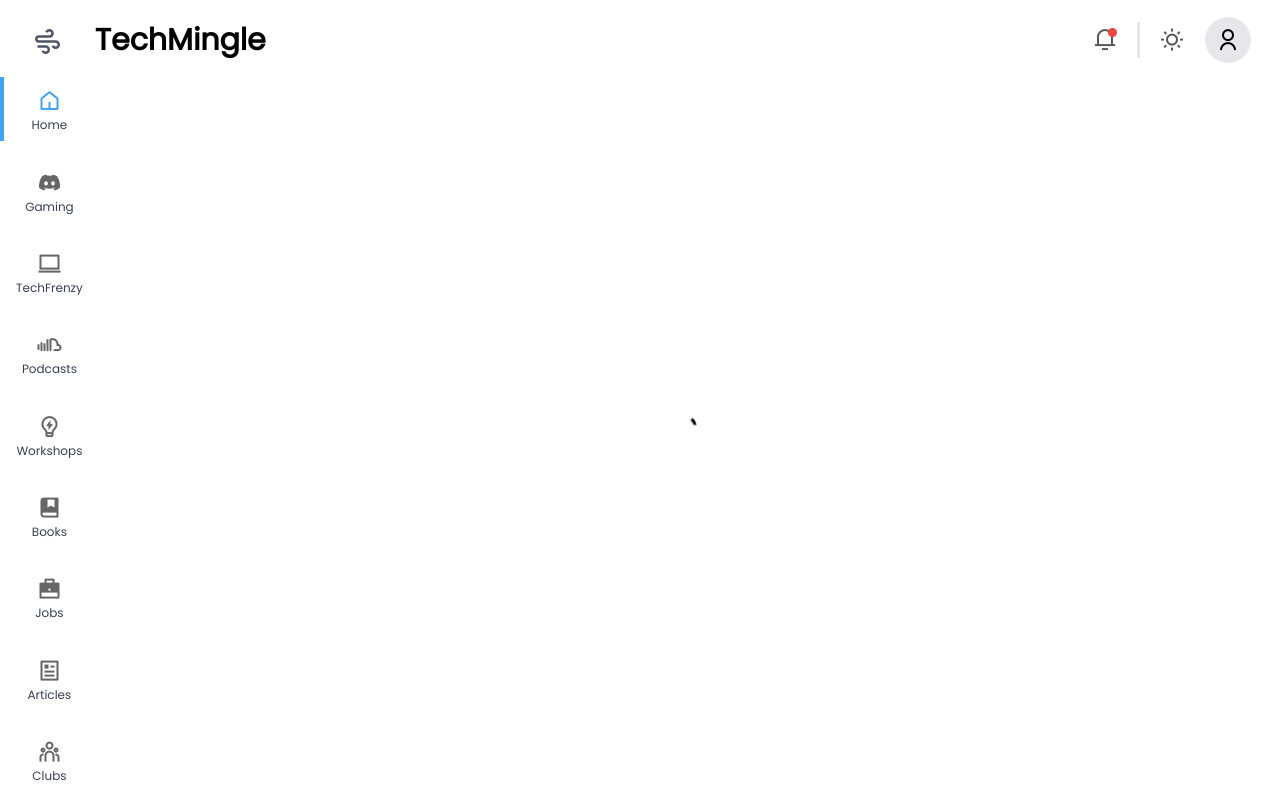
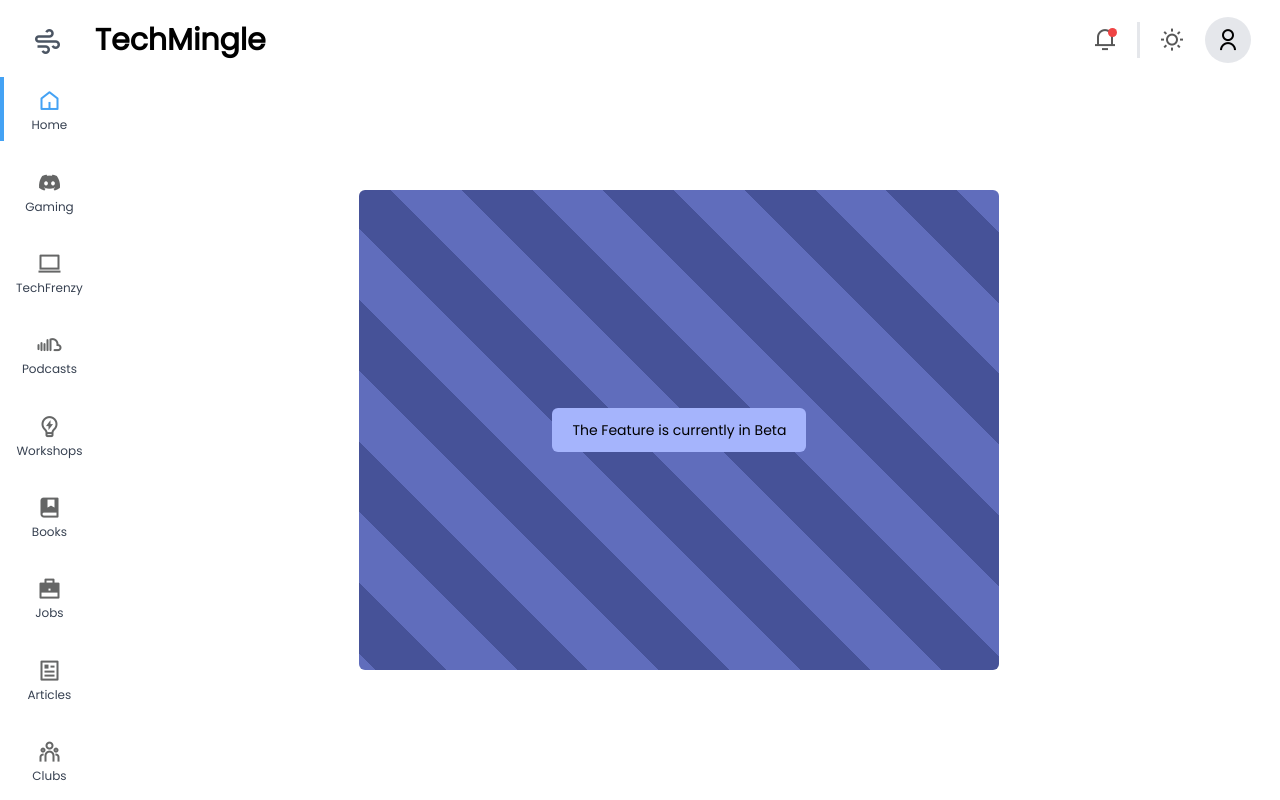
Before and after one commit to BubbleBitCore/TechMingle, a React (Create React App) app: page / in a window 1280 px wide. Built offline with nearby package versions, Linux system fonts and the light colour scheme.

Commit message:
added BetaTest Component

```diff
--- /dev/null
+++ b/src/components/BetaTest.jsx
@@ -0,0 +1,65 @@
+// This component is used as placeholder for beta components
+
+import { useSelector } from "react-redux";
+
+const BetaTest = () => {
+  const mode = useSelector((state) => state.common.mode);
+  return (
+    <>
+      {mode ? (
+        <style>
+          {`
+        .stripeBg {
+            background-image: repeating-linear-gradient(
+                45deg,
+                #3E424B,
+                #3E424B 50px,
+                #1F2022 50px,
+                #1F2022 100px
+            );
+            background-size: 200%;
+            background-position: right;
+            background-attachment: fixed;
+            animation: animateBg 10s linear infinite;
+        }
+        @keyframes animateBg{
+        100%{
+            background-position: left;
+        }
+}`}
+        </style>
+      ) : (
+        <style>
+          {`
+        .stripeBg {
+            background-image: repeating-linear-gradient(
+                45deg,
+                #606DBC,
+                #606DBC 50px,
+                #465298 50px,
+                #465298 100px
+            );
+            background-size: 200%;
+            background-position: right;
+            background-attachment: fixed;
+            animation: animateBg 10s linear infinite;
+        }
+        @keyframes animateBg{
+        100%{
+            background-position: left;
+        }
+}`}
+        </style>
+      )}
+      <div
+        className={`md:w-[50vw] md:h-[60vh] max-sm:w-[90vw] max-sm:h-[60vh] sm:w-[60vw] sm:h-[50vw] stripeBg rounded-md max-sm:rounded-lg flex justify-center items-center`}
+      >
+        <div className={`${mode?"bg-black cursor-pointer transition-all duration-500 text-white ":"bg-indigo-300"} text-sm py-3 select-none px-5 rounded-md`}>
+          The Feature is currently in Beta
+        </div>
+      </div>
+    </>
+  );
+};
+
+export default BetaTest;
--- a/src/pages/Books.jsx
+++ b/src/pages/Books.jsx
@@ -1,11 +1,18 @@
+import { useEffect, useState } from "react";
+import BetaTest from "../components/BetaTest";
 import Spinner from "../components/Spinner";
-
 const Books = ({ Header }) => {
+  const [demoLoading, setDemoLoading] = useState(true);
+  useEffect(() => {
+    setTimeout(() => {
+      setDemoLoading(false);
+    }, 1000);
+  }, []);
   return (
     <div className="flex flex-col h-full w-full pr-4 max-sm:px-4">
       <Header urlName="Books" />
-      <div className="mt-1 mb-2 h-full w-full">
-        <Spinner />
+      <div className="mt-1 mb-2 h-full w-full flex justify-center items-center">
+        {demoLoading ? <Spinner /> : <BetaTest />}
       </div>
     </div>
   );
--- a/src/pages/Clubs.jsx
+++ b/src/pages/Clubs.jsx
@@ -1,11 +1,19 @@
+import { useEffect, useState } from "react";
+import BetaTest from "../components/BetaTest";
 import Spinner from "../components/Spinner";
 
 const Clubs = ({ Header }) => {
+  const [demoLoading, setDemoLoading] = useState(true);
+  useEffect(() => {
+    setTimeout(() => {
+      setDemoLoading(false);
+    }, 1000);
+  }, []);
   return (
     <div className="flex flex-col h-full w-full pr-4 max-sm:px-4">
       <Header urlName="Clubs" />
-      <div className="mt-1 mb-2 h-full w-full ">
-        <Spinner />
+      <div className="mt-1 mb-2 h-full w-full flex justify-center items-center">
+        {demoLoading ? <Spinner /> : <BetaTest />}
       </div>
     </div>
   );
--- a/src/pages/Gaming.jsx
+++ b/src/pages/Gaming.jsx
@@ -1,11 +1,19 @@
+import { useEffect, useState } from "react";
+import BetaTest from "../components/BetaTest";
 import Spinner from "../components/Spinner";
 
 const Gaming = ({ Header }) => {
+  const [demoLoading, setDemoLoading] = useState(true);
+  useEffect(() => {
+    setTimeout(() => {
+      setDemoLoading(false);
+    }, 1000);
+  }, []);
   return (
     <div className="flex flex-col h-full w-full pr-4 max-sm:px-4">
       <Header urlName="Gaming" />
-      <div className="mt-1 mb-2 h-full w-full">
-        <Spinner />
+      <div className="mt-1 mb-2 h-full w-full flex justify-center items-center">
+        {demoLoading ? <Spinner /> : <BetaTest />}
       </div>
     </div>
   );
--- a/src/pages/Home.jsx
+++ b/src/pages/Home.jsx
@@ -1,12 +1,19 @@
-import React from "react";
+import React, { useEffect, useState } from "react";
 import Spinner from "../components/Spinner";
+import BetaTest from "../components/BetaTest";
 
 const Home = ({ Header }) => {
+  const [demoLoading, setDemoLoading] = useState(true);
+  useEffect(() => {
+    setTimeout(() => {
+      setDemoLoading(false);
+    }, 1000);
+  }, []);
   return (
     <div className="flex flex-col h-full w-full pr-4 max-sm:px-4 khushi">
       <Header urlName="TechMingle" />
-      <div className="mt-1 mb-2 h-full w-full">
-        <Spinner />
+      <div className="mt-1 mb-2 h-full w-full flex justify-center items-center">
+        {demoLoading ? <Spinner /> : <BetaTest />}
       </div>
     </div>
   );
--- a/src/pages/Jobs.jsx
+++ b/src/pages/Jobs.jsx
@@ -1,11 +1,19 @@
+import { useEffect, useState } from "react";
 import Spinner from "../components/Spinner";
+import BetaTest from "../components/BetaTest";
 
 const Jobs = ({ Header }) => {
+  const [demoLoading, setDemoLoading] = useState(true);
+  useEffect(() => {
+    setTimeout(() => {
+      setDemoLoading(false);
+    }, 1000);
+  }, []);
   return (
     <div className="flex flex-col h-full w-full pr-4 max-sm:px-4">
       <Header urlName="Jobs" />
-      <div className="mt-1 mb-2 h-full w-full">
-        <Spinner />
+      <div className="mt-1 mb-2 h-full w-full flex justify-center items-center">
+        {demoLoading ? <Spinner /> : <BetaTest />}
       </div>
     </div>
   );
--- a/src/pages/Settings.jsx
+++ b/src/pages/Settings.jsx
@@ -3,6 +3,7 @@ import Tabs from "../components/Tabs";
 import man2 from "../assets/images/man2.png";
 import { useSelector } from "react-redux";
 import { formatDate } from "../utils/conversion";
+import BetaTest from "../components/BetaTest";
 
 // Account tab
 const Account = () => {
@@ -288,7 +289,7 @@ const Activity = () => {
   ];
   return (
     <>
-      <motion.p
+      <motion.div
         initial={{ opacity: 0 }}
         animate={{ opacity: 1 }}
         exit={{ opacity: 0 }}
@@ -296,14 +297,19 @@ const Activity = () => {
       >
         {Sessions?.map((item, key) => (
           <div
+            key={key}
             className={`w-full flex justify-between items-center gap-5 rounded-md max-sm:rounded-xl ${
-              mode ? "bg-[#222222] hover:bg-[#282828]" : "bg-gray-100 hover:bg-[#e9e9e9]"
+              mode
+                ? "bg-[#222222] hover:bg-[#282828]"
+                : "bg-gray-100 hover:bg-[#e9e9e9]"
             } p-4 py-2 transition-all duration-500 cursor-pointer group max-sm:flex-col`}
           >
             <div className=" flex items-center md:gap-5 sm:gap-2 max-sm:flex-col max-sm:justify-center max-sm:w-full max-sm:gap-3 group">
               {/* Icon*/}
               <div
-                className={`${mode?"bg-[#1a1a1a]":"bg-gray-300"} rounded-full h-14 w-14 overflow-hidden flex justify-center items-center transition-color duration-500 opacity-55 group-hover:opacity-100 cursor-pointer max-sm:order-1`}
+                className={`${
+                  mode ? "bg-[#1a1a1a]" : "bg-gray-300"
+                } rounded-full h-14 w-14 overflow-hidden flex justify-center items-center transition-color duration-500 opacity-55 group-hover:opacity-100 cursor-pointer max-sm:order-1`}
               >
                 <i
                   className={`${
@@ -318,7 +324,9 @@ const Activity = () => {
               {/* IP Address*/}
               <div className={`flex flex-col sm:mr-10 max-sm:order-3`}>
                 <p
-                  className={`${mode ? "text-gray-300" : "text-black"} text-lg max-sm:text-center`}
+                  className={`${
+                    mode ? "text-gray-300" : "text-black"
+                  } text-lg max-sm:text-center`}
                 >
                   {item.IP}
                 </p>
@@ -347,7 +355,9 @@ const Activity = () => {
                   item.sessionId === currentSessionId
                     ? "border-green-400"
                     : "border-indigo-500"
-                } max-sm:order-2 rounded-full ${mode ?"bg-gray-800":"bg-white"} flex justify-center items-center scale-75 transition-all duration-500`}
+                } max-sm:order-2 rounded-full ${
+                  mode ? "bg-gray-800" : "bg-white"
+                } flex justify-center items-center scale-75 transition-all duration-500`}
               >
                 <span
                   className={`rounded-full h-3 w-3 ${
@@ -372,27 +382,35 @@ const Activity = () => {
             {/* Actions*/}
             <div className="hidden gap-2 group-hover:flex max-sm:w-full">
               {/* Delete Session */}
-              <button className={`p-2 text-xs px-3 sm:border-2 ${mode?"sm:border-red-500 sm:hover:bg-red-500 hover:text-white sm:text-red-500 max-sm:text-white max-sm:bg-red-500 max-sm:hover:bg-red-600 ":"bg-red-500 text-white"} transition-all   rounded-md max-sm:w-full `}>
-                <i className={`ri-pulse-line mr-1 max-sm:hidden`}></i> <span className={``}>Revoke</span>
+              <button
+                className={`p-2 text-xs px-3 sm:border-2 ${
+                  mode
+                    ? "sm:border-red-500 sm:hover:bg-red-500 hover:text-white sm:text-red-500 max-sm:text-white max-sm:bg-red-500 max-sm:hover:bg-red-600 "
+                    : "bg-red-500 text-white"
+                } transition-all   rounded-md max-sm:w-full `}
+              >
+                <i className={`ri-pulse-line mr-1 max-sm:hidden`}></i>{" "}
+                <span className={``}>Revoke</span>
               </button>
             </div>
           </div>
         ))}
-      </motion.p>
+      </motion.div>
     </>
   );
 };
+// Notifications tab
 const Notifications = () => {
   return (
     <>
-      <motion.p
+      <motion.div
         initial={{ opacity: 0 }}
         animate={{ opacity: 1 }}
         exit={{ opacity: 0 }}
-        className="text-white"
+        className="h-full w-full flex justify-center items-center py-11"
       >
-        Notifications
-      </motion.p>
+        <BetaTest />
+      </motion.div>
     </>
   );
 };
--- a/src/pages/TechFrenzy.jsx
+++ b/src/pages/TechFrenzy.jsx
@@ -1,11 +1,19 @@
+import { useEffect, useState } from "react";
+import BetaTest from "../components/BetaTest";
 import Spinner from "../components/Spinner";
 
 const TechFrenzy = ({ Header }) => {
+  const [demoLoading, setDemoLoading] = useState(true);
+  useEffect(() => {
+    setTimeout(() => {
+      setDemoLoading(false);
+    }, 1000);
+  }, []);
   return (
     <div className="flex flex-col h-full w-full pr-4 max-sm:px-4">
       <Header urlName="TechFrenzy" />
-      <div className="mt-1 mb-2 h-full w-full">
-        <Spinner />
+      <div className="mt-1 mb-2 h-full w-full flex justify-center items-center">
+        {demoLoading ? <Spinner /> : <BetaTest />}
       </div>
     </div>
   );
--- a/src/pages/Workshops.jsx
+++ b/src/pages/Workshops.jsx
@@ -1,11 +1,19 @@
+import { useEffect, useState } from "react";
+import BetaTest from "../components/BetaTest";
 import Spinner from "../components/Spinner";
 
 const Workshops = ({ Header }) => {
+  const [demoLoading, setDemoLoading] = useState(true);
+  useEffect(() => {
+    setTimeout(() => {
+      setDemoLoading(false);
+    }, 1000);
+  }, []);
   return (
     <div className="flex flex-col h-full w-full pr-4 max-sm:px-4">
       <Header urlName="Workshops" />
-      <div className="mt-1 mb-2 h-full w-full">
-        <Spinner />
+      <div className="mt-1 mb-2 h-full w-full flex justify-center items-center">
+        {demoLoading ? <Spinner /> : <BetaTest />}
       </div>
     </div>
   );
```
